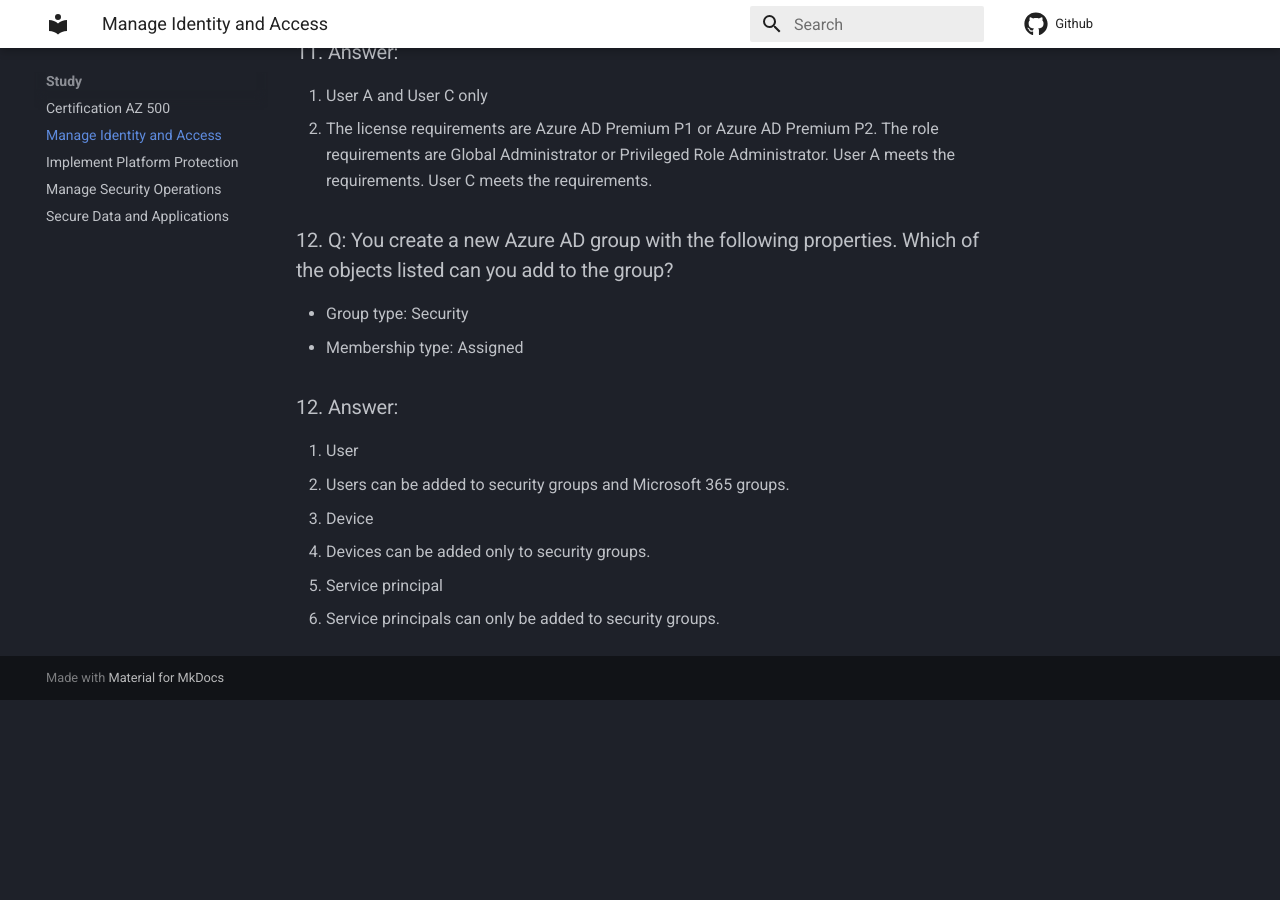
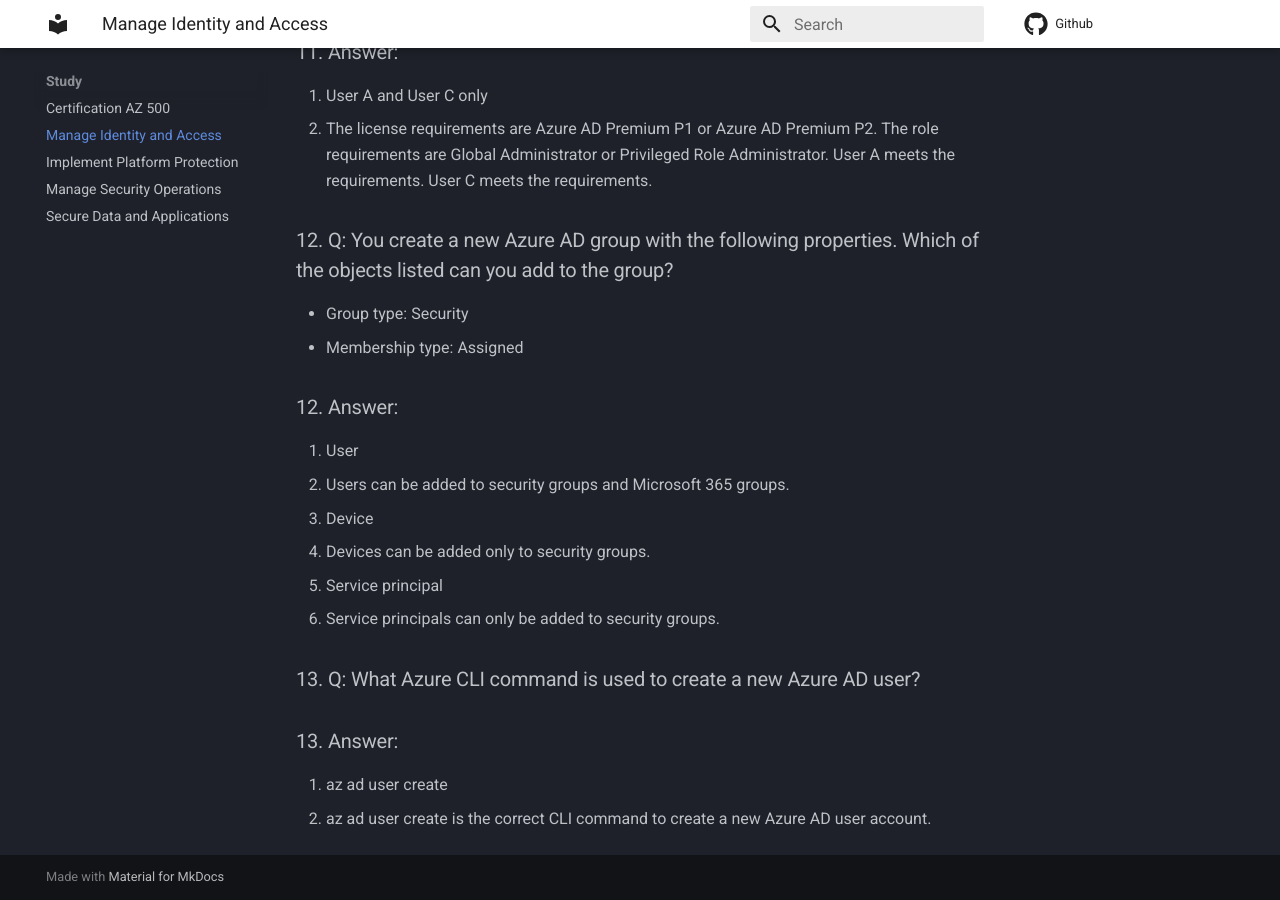
Before and after one commit to ardeshir/ardeshir.github.io, an MkDocs documentation site: the page built from docs/access.md, in a window 1280 px wide and 900 px high, scrolled down 4558 px. Built offline with MkDocs 1.6.1 and Material for MkDocs 9.7.7, drawn with Linux system fonts in a browser that asks for light colours; comment, search, counter and statistics services are not loaded; before the commit the page ends 5258 px from its top, so only the background shows below that.

Commit message:
adding 14

```diff
--- a/docs/access.md
+++ b/docs/access.md
@@ -133,3 +133,8 @@
 
 3. Service principal
 - Service principals can only be added to security groups.
+
+### 13. Q: What Azure CLI command is used to create a new Azure AD user?
+### 13. Answer:
+1. az ad user create
+- az ad user create is the correct CLI command to create a new Azure AD user account.
```
